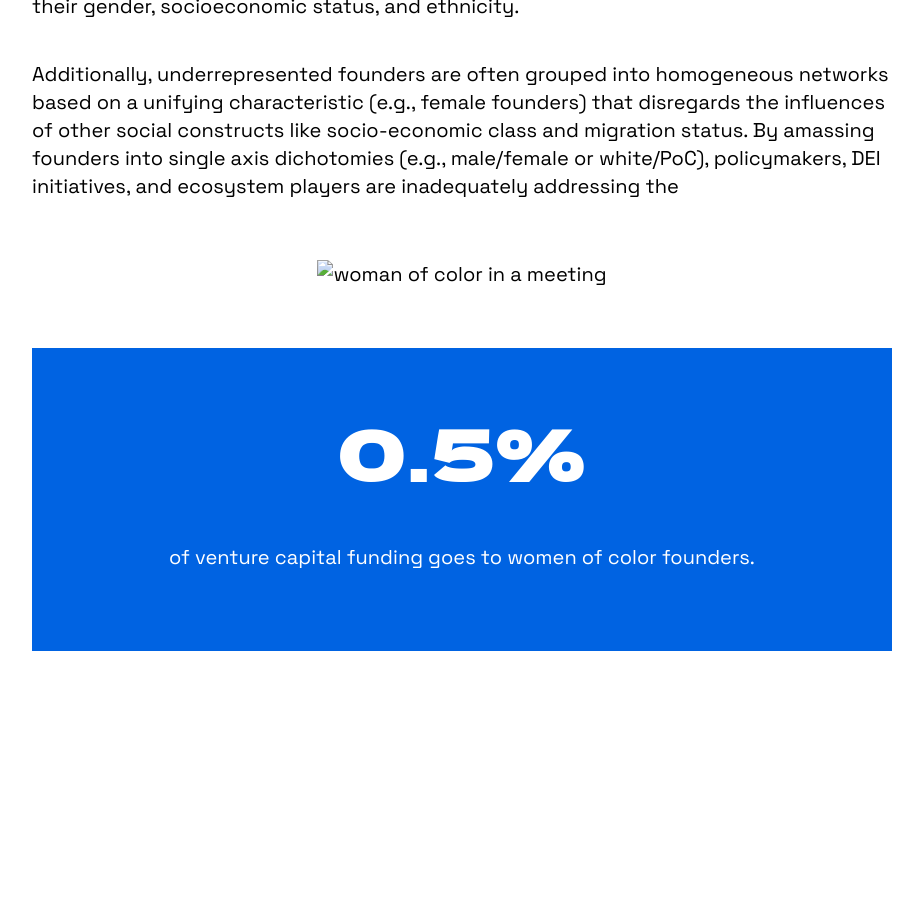
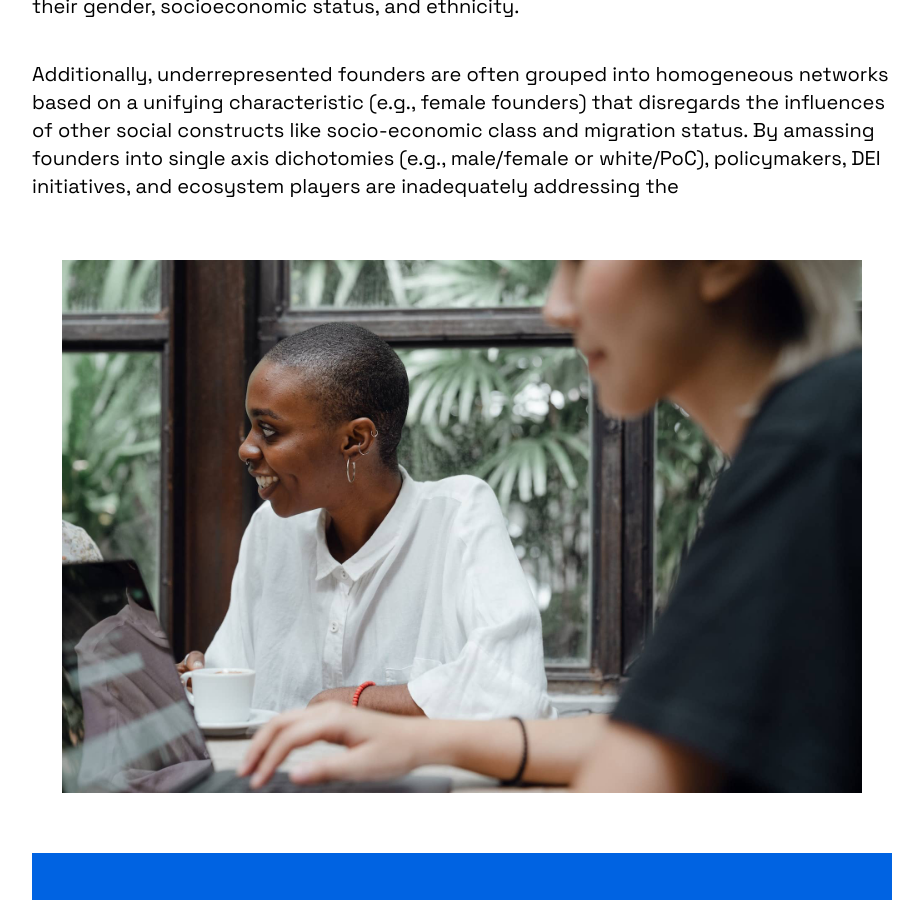
Before and after one commit to Founderland/Report, a Jekyll site: the page built from index.html, in a window 1280 px wide and 900 px high, scrolled down 1506 px. Shown: the whole window, without its empty margins (328-1251 px from the left). Built offline with Jekyll 4.4.1, drawn with Linux system fonts in a browser that asks for light colours; before the commit the page ends 2257 px from its top, so only the background shows below that.

Commit message:
img path fix

```diff
--- a/index.html
+++ b/index.html
@@ -15,7 +15,7 @@ layout: default
 
 
 <figure class="flex">
-    <img class="w-auto h-400 mx-auto" src="images/pexels-ketut-subiyanto-4350207-min.jpg" alt="woman of color in a meeting">
+    <img class="w-auto h-400 mx-auto" src="/assets/images/pexels-ketut-subiyanto-4350207-min.jpg" alt="woman of color in a meeting">
 </figure>
 
 <div class="stat-card"><h1>0.5%</h1><p>of venture capital funding goes to women of color founders.</p></div>
```
